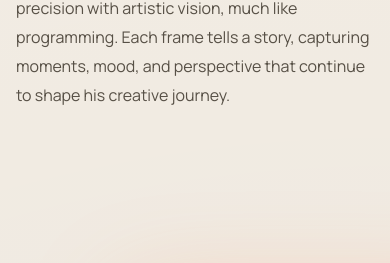
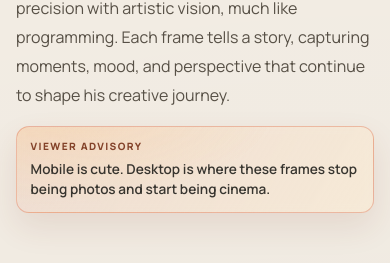
Before and after one commit to abhaycodess/Portfolio-main, a React (Vite) app: page /#/ in a window 390 px wide. Shown: the part 5778-6041 px from the top of the page. Built offline with nearby package versions, Linux system fonts and the light colour scheme.

Commit message:
lastcommit 9f8b7c6d5e4a2b3c1d0e9f8a7b6c5d4e3f2a1b

```diff
--- a/src/sections/HomePage.jsx
+++ b/src/sections/HomePage.jsx
@@ -347,6 +347,13 @@ export default function HomePage({ onNavigateProjects, onScrollReady }) {
             <Typography className="section-subtitle">{photographyDescription}</Typography>
           </Box>
 
+          <Box className="carousel-attention-note" role="note" aria-label="Photography viewing tip">
+            <Typography className="carousel-attention-kicker">Viewer Advisory</Typography>
+            <Typography className="carousel-attention-text">
+              Mobile is cute. Desktop is where these frames stop being photos and start being cinema.
+            </Typography>
+          </Box>
+
           <PhotoCarousel photos={photos} onPhotoClick={setPreviewIndex} />
         </Box>
 
--- a/src/styles.css
+++ b/src/styles.css
@@ -603,6 +603,68 @@ html[data-theme="dark"] .stat-label {
 .section-subtitle {
   margin-top: 1rem !important;
   line-height: 1.8 !important;
+}
+
+.carousel-attention-note {
+  margin: 0.35rem 0 1.35rem;
+  padding: 0.9rem 1rem;
+  border-radius: 1rem;
+  border: 1px solid rgba(217, 93, 57, 0.34);
+  background:
+    radial-gradient(120% 200% at 6% -20%, rgba(255, 205, 143, 0.38) 0%, rgba(255, 205, 143, 0) 56%),
+    linear-gradient(120deg, rgba(217, 93, 57, 0.1), rgba(255, 232, 198, 0.38));
+  box-shadow: 0 14px 32px rgba(130, 58, 34, 0.11);
+  backdrop-filter: blur(5px);
+}
+
+.carousel-attention-kicker {
+  margin-bottom: 0.28rem !important;
+  font-size: 0.68rem !important;
+  letter-spacing: 0.16em !important;
+  text-transform: uppercase;
+  font-weight: 800 !important;
+  color: rgba(115, 44, 19, 0.88);
+}
+
+.carousel-attention-text {
+  margin: 0 !important;
+  font-size: clamp(0.9rem, 1.5vw, 1.02rem) !important;
+  line-height: 1.55 !important;
+  color: rgba(23, 23, 20, 0.86);
+  font-weight: 600 !important;
+}
+
+html[data-theme="dark"] .carousel-attention-note {
+  border-color: rgba(244, 168, 135, 0.38);
+  background:
+    radial-gradient(120% 200% at 4% -30%, rgba(255, 166, 121, 0.22) 0%, rgba(255, 166, 121, 0) 58%),
+    linear-gradient(120deg, rgba(48, 26, 20, 0.7), rgba(69, 36, 26, 0.66));
+  box-shadow: 0 16px 34px rgba(0, 0, 0, 0.25);
+}
+
+html[data-theme="dark"] .carousel-attention-kicker {
+  color: rgba(255, 214, 191, 0.88);
+}
+
+html[data-theme="dark"] .carousel-attention-text {
+  color: rgba(244, 239, 232, 0.9);
+}
+
+@media (max-width: 639px) {
+  .carousel-attention-note {
+    padding: 0.78rem 0.85rem;
+    border-radius: 0.82rem;
+  }
+
+  .carousel-attention-kicker {
+    font-size: 0.63rem !important;
+    letter-spacing: 0.14em !important;
+  }
+
+  .carousel-attention-text {
+    font-size: 0.85rem !important;
+    line-height: 1.5 !important;
+  }
 }
 
 .editorial-grid,
```
